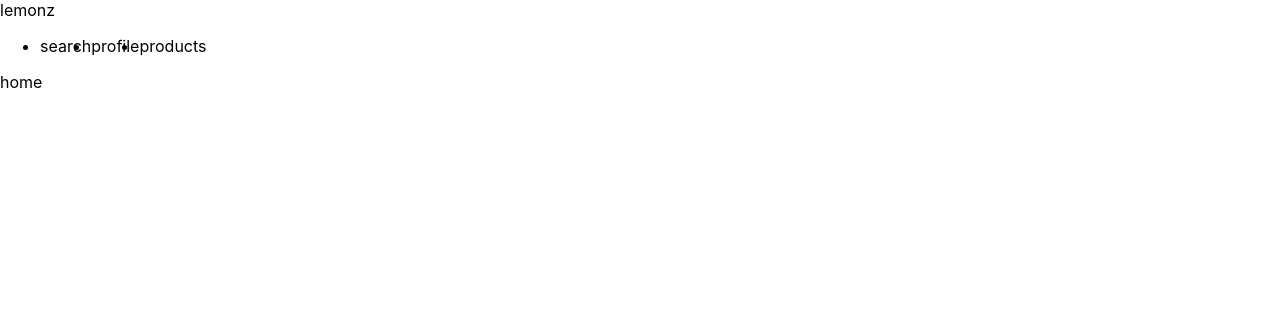
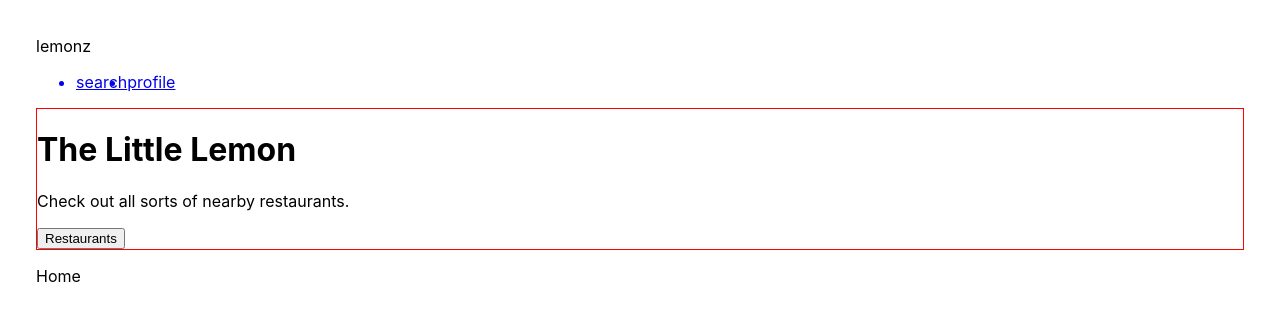
Before and after one commit to DanielCW7/restaurant-site, a React (Create React App) app: page / in a window 1280 px wide. Shown: the top 320 px of the page. Built offline with nearby package versions, Linux system fonts and the light colour scheme.

Commit message:
SETUP(routes): routing updates

```diff
--- a/package.json
+++ b/package.json
@@ -8,6 +8,7 @@
     "@testing-library/user-event": "^13.5.0",
     "react": "^18.3.1",
     "react-dom": "^18.3.1",
+    "react-router-dom": "^6.25.1",
     "react-scripts": "5.0.1",
     "web-vitals": "^2.1.4"
   },
--- a/src/App.css
+++ b/src/App.css
@@ -1,5 +1,5 @@
 .App {
-  text-align: center;
+  padding: 18px;
 }
 
 .App-logo {
--- a/src/App.js
+++ b/src/App.js
@@ -1,12 +1,18 @@
 import './App.css';
 import Nav from "./components/nav.js"
+import Hero from "./components/hero.js"
+import Home from './pages/home.js';
+import Search from './pages/search.js';
+import { Route, Routes } from 'react-router-dom';
 
 function App() {
   return (
-    <>
-      <Nav />
-      <p>home</p>
-    </>
+    <div className="App">
+      <Routes>
+        <Route exact path='/' element={<Home />}/>
+        <Route exact path='/search' element={<Search />}/>
+      </Routes>
+    </div>
   );
 }
 export default App;
--- /dev/null
+++ b/src/components/hero.js
@@ -0,0 +1,13 @@
+
+
+const Hero = () => {
+    return (
+        <header style={{border: 'solid red 1px'}}>
+            <h1>The Little Lemon</h1>
+            <p> Check out all sorts of nearby restaurants. </p>
+            <button> Restaurants </button>
+        </header>
+    )
+}
+
+export default Hero
--- a/src/components/nav.js
+++ b/src/components/nav.js
@@ -5,9 +5,8 @@ const Nav = () => {
         <nav>
             <div>lemonz</div>
             <ul className="flex">
-                <li>search</li>
-                <li>profile</li>
-                <li>products</li>
+                <a href="/search"><li>search</li></a>
+                <a href="/profile"><li>profile</li></a>
             </ul>
         </nav>
     )
--- a/src/index.js
+++ b/src/index.js
@@ -2,12 +2,16 @@ import React from 'react';
 import ReactDOM from 'react-dom/client';
 import './index.css';
 import App from './App';
+import Search from "./pages/search"
 import reportWebVitals from './reportWebVitals';
+import { BrowserRouter, Routes, Route } from 'react-router-dom';
 
 const root = ReactDOM.createRoot(document.getElementById('root'));
 root.render(
   <React.StrictMode>
-    <App />
+    <BrowserRouter>
+      <App/>
+    </BrowserRouter>
   </React.StrictMode>
 );
 
--- /dev/null
+++ b/src/pages/home.js
@@ -0,0 +1,13 @@
+import Nav from "../components/nav"
+import Hero from "../components/hero"
+const Home = () => {
+    return (
+        <div className="App">
+            <Nav />
+            <Hero />
+            <p>Home</p>
+        </div>
+    )
+}
+
+export default Home
--- /dev/null
+++ b/src/pages/search.js
@@ -0,0 +1,13 @@
+import Nav from "../components/nav"
+import Hero from "../components/hero"
+const Search = () => {
+    return (
+        <div className="App">
+            <Nav />
+            <Hero />
+            <p>Search</p>
+        </div>
+    )
+}
+
+export default Search
```
Also changed, not shown: 1 other file (tests, documents, lock files or other folders).
